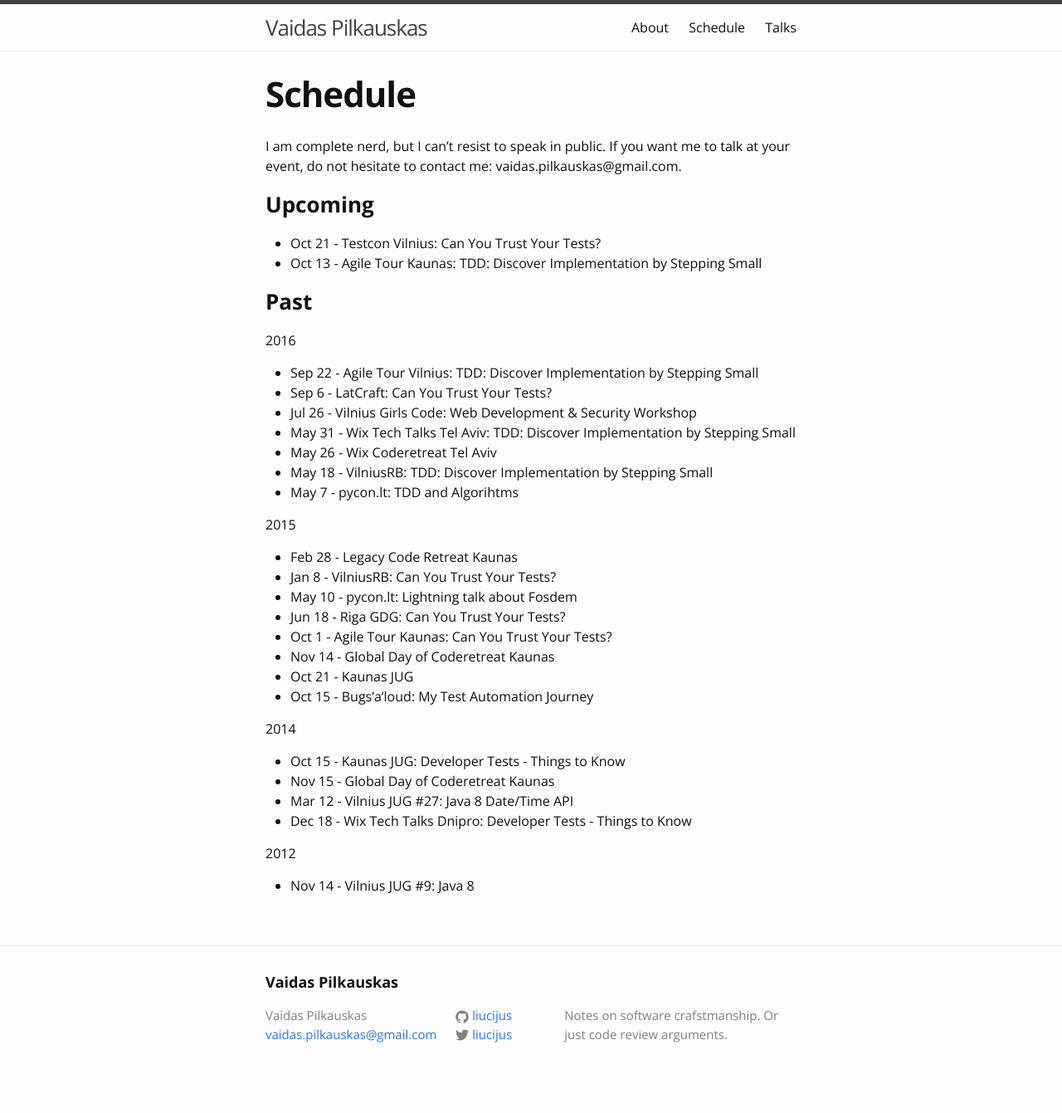
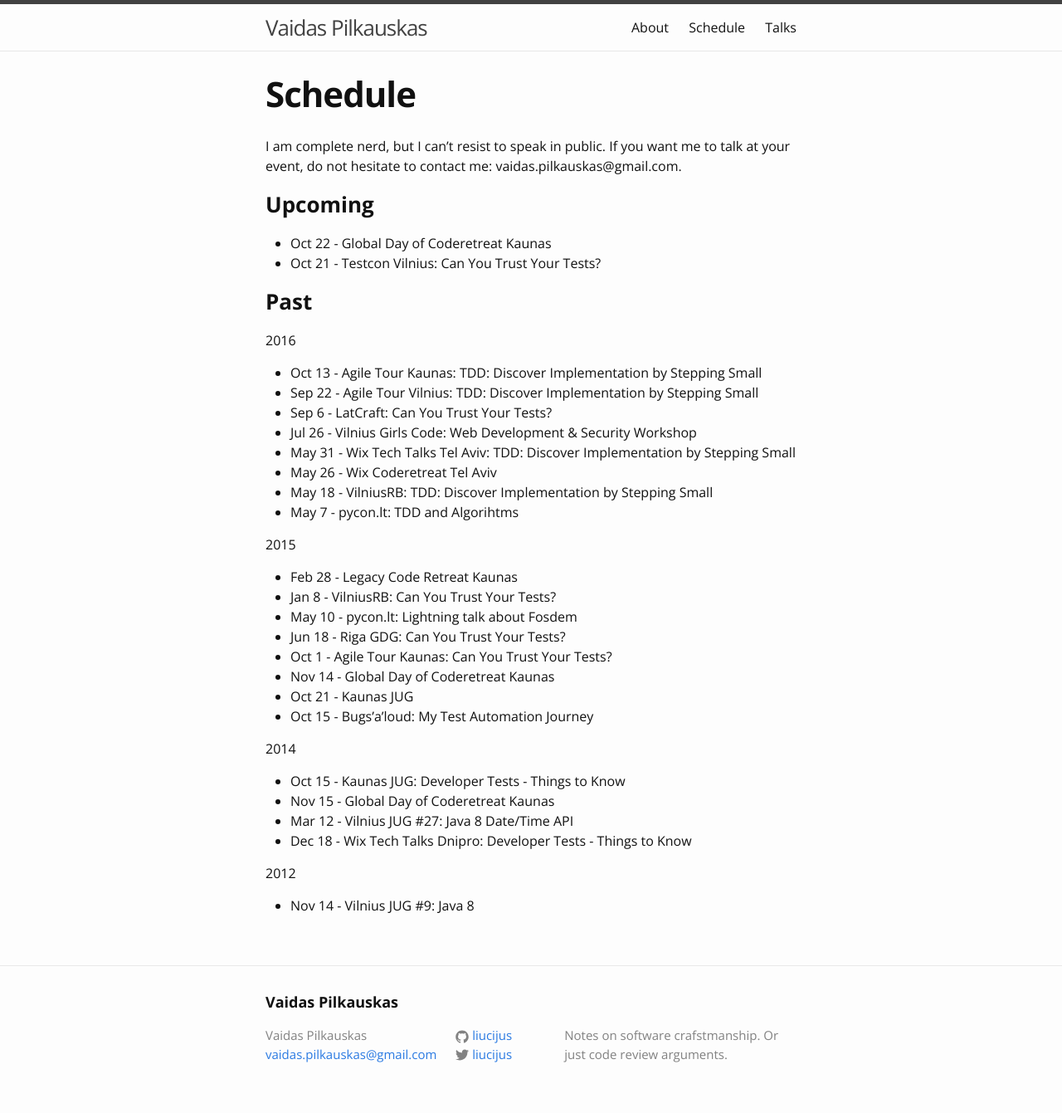
Before and after one commit to liucijus/liucijus.github.io, a Jekyll site: the page built from schedule.md, in a window 1280 px wide. Shown: the whole page at 83% size. Built offline with Jekyll 4.4.1, drawn with Linux system fonts in a browser that asks for light colours; before the commit the page ends 1317 px from its top, so only the background shows below that.

Commit message:
Update events

```diff
--- a/schedule.md
+++ b/schedule.md
@@ -9,13 +9,14 @@ If you want me to talk at your event, do not hesitate to contact me: vaidas.pilk
 
 ### Upcoming
 
+ * Oct 22 - Global Day of Coderetreat Kaunas
  * Oct 21 - Testcon Vilnius: Can You Trust Your Tests?
- * Oct 13 - Agile Tour Kaunas: TDD: Discover Implementation by Stepping Small
 
 ### Past
 
 2016
 
+ * Oct 13 - Agile Tour Kaunas: TDD: Discover Implementation by Stepping Small
  * Sep 22 - Agile Tour Vilnius: TDD: Discover Implementation by Stepping Small
  * Sep 6 - LatCraft: Can You Trust Your Tests?
  * Jul 26 - Vilnius Girls Code: Web Development & Security Workshop
```
